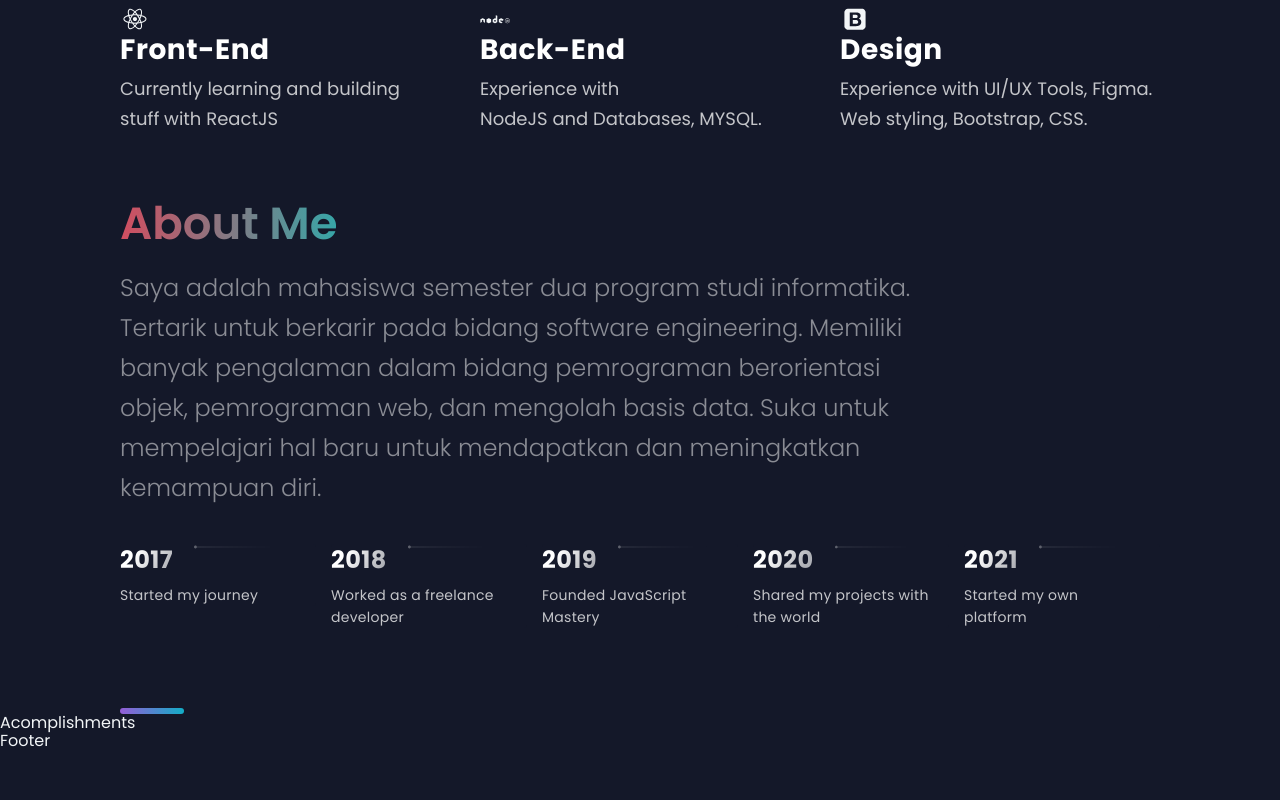
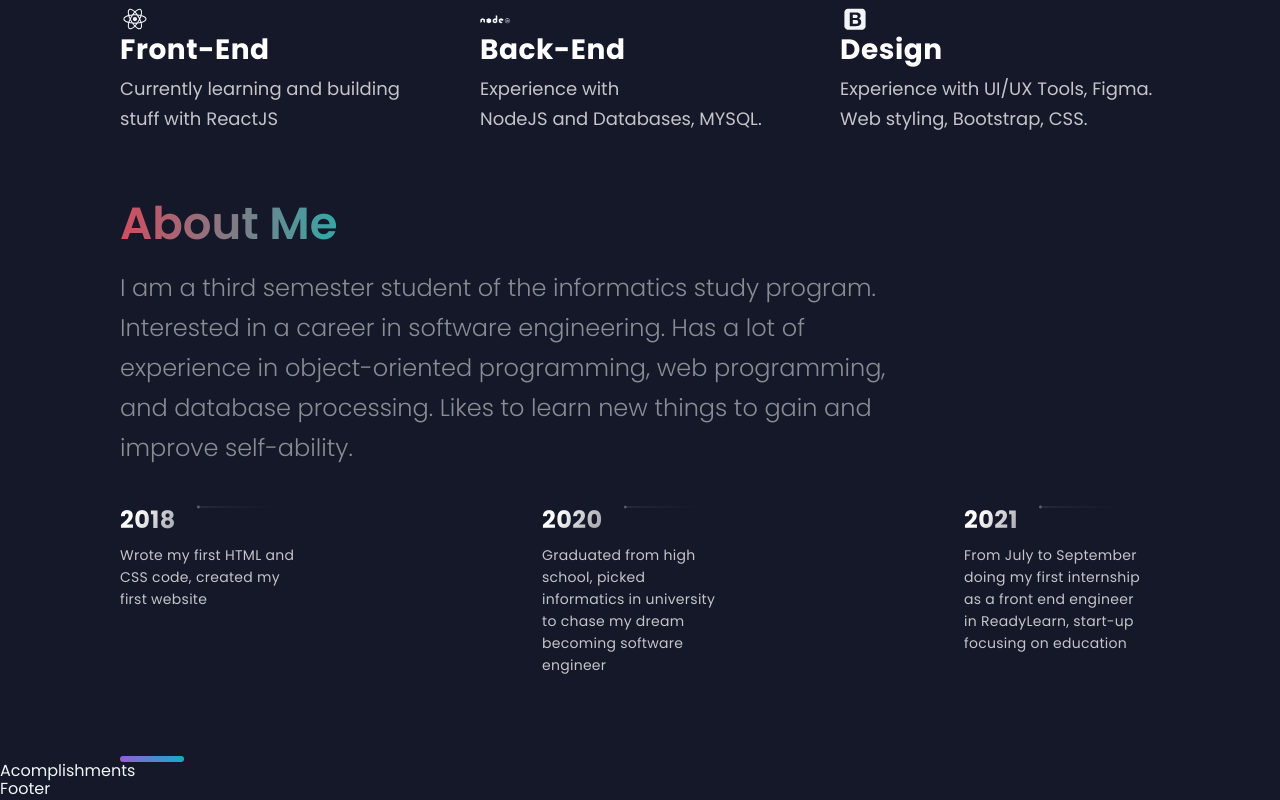
Before and after one commit to alaqsaka/aqsa-portofolio, a Next.js app: page / in a window 1280 px wide. Shown: the part 3580-4380 px from the top of the page. Before the commit the page ends 4332 px from the top, so only its background shows below. Built offline with nearby package versions, Linux system fonts and the light colour scheme.

Commit message:
chore: editing constants in about section / timeline

```diff
--- a/src/components/TimeLine/TimeLine.js
+++ b/src/components/TimeLine/TimeLine.js
@@ -67,11 +67,10 @@ const Timeline = () => {
     <Section id="about">
       <SectionTitle>About Me</SectionTitle>
       <SectionText>
-        Saya adalah mahasiswa semester dua program studi informatika. Tertarik
-        untuk berkarir pada bidang software engineering. Memiliki banyak
-        pengalaman dalam bidang pemrograman berorientasi objek, pemrograman web,
-        dan mengolah basis data. Suka untuk mempelajari hal baru untuk
-        mendapatkan dan meningkatkan kemampuan diri.
+        I am a third semester student of the informatics study program.
+        Interested in a career in software engineering. Has a lot of experience
+        in object-oriented programming, web programming, and database
+        processing. Likes to learn new things to gain and improve self-ability.
       </SectionText>
       <CarouselContainer ref={carouselRef} onScroll={handleScroll}>
         <>
--- a/src/constants/constants.js
+++ b/src/constants/constants.js
@@ -51,9 +51,16 @@ export const projects = [
 ];
 
 export const TimeLineData = [
-  { year: 2017, text: "Started my journey" },
-  { year: 2018, text: "Worked as a freelance developer" },
-  { year: 2019, text: "Founded JavaScript Mastery" },
-  { year: 2020, text: "Shared my projects with the world" },
-  { year: 2021, text: "Started my own platform" },
+  {
+    year: 2018,
+    text: "Wrote my first HTML and CSS code, created my first website",
+  },
+  {
+    year: 2020,
+    text: "Graduated from high school, picked informatics in university to chase my dream becoming software engineer",
+  },
+  {
+    year: 2021,
+    text: "From July to September doing my first internship as a front end engineer in ReadyLearn, start-up focusing on education",
+  },
 ];
```
